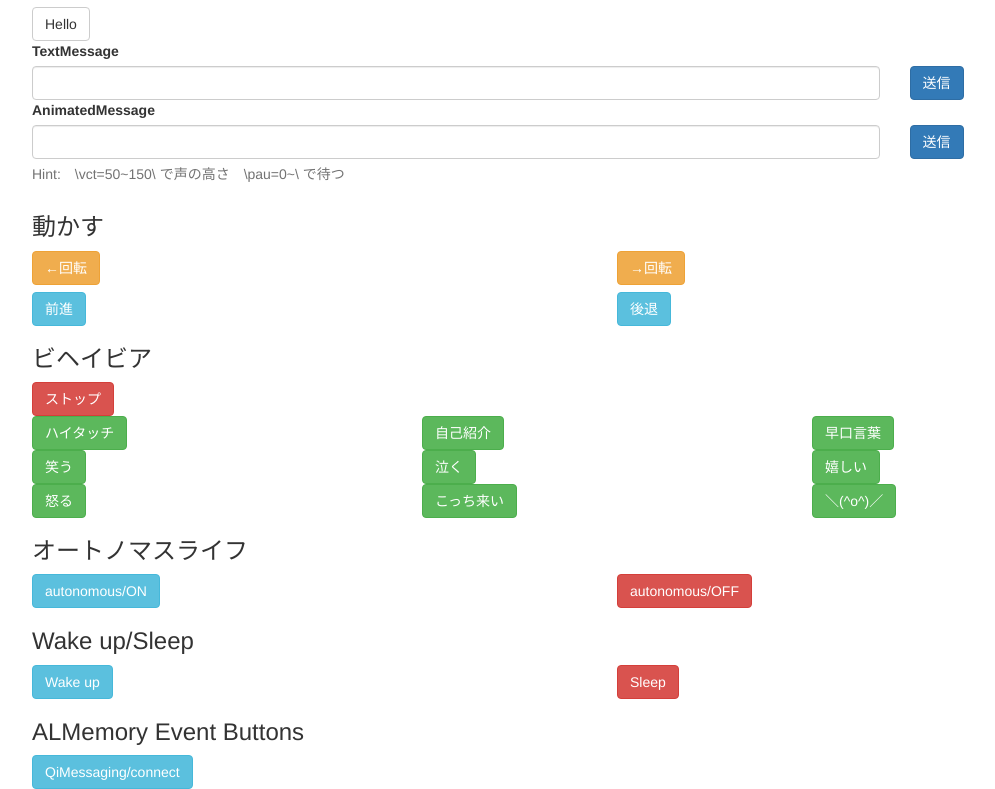
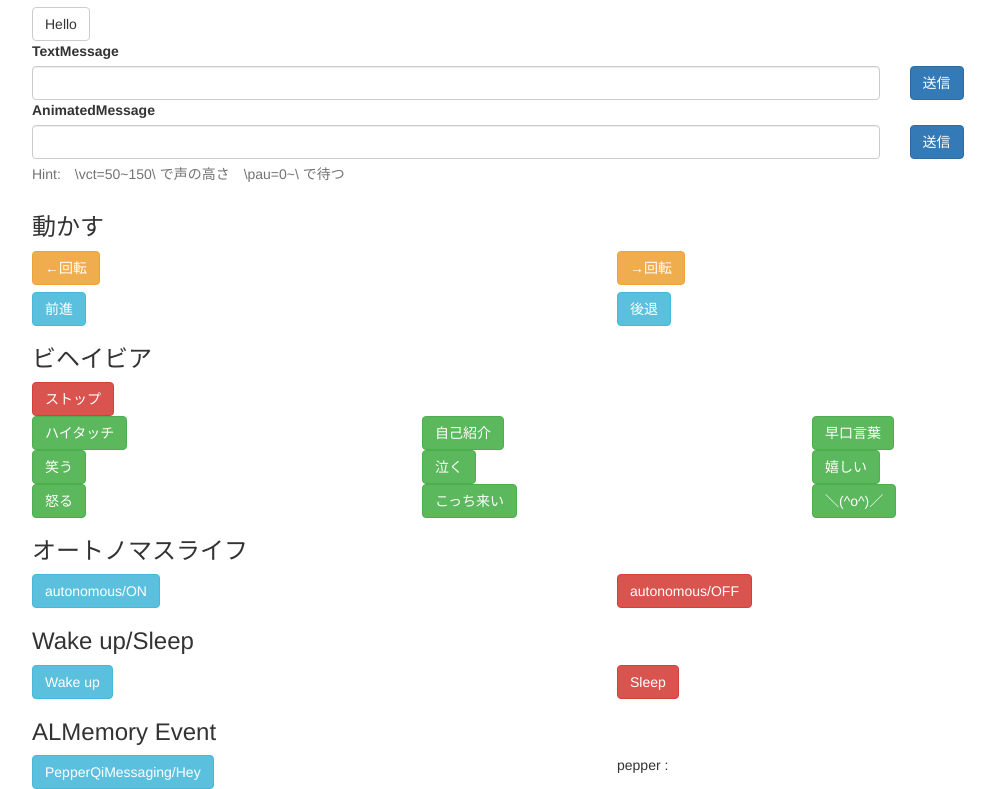
Before and after one commit to kuetsuhara/kuetsuhara.github.io, a plain HTML site: page pepperConnect.html in a window 1280 px wide. Shown: the part 350-1139 px from the top of the page, without its empty margins (53-1048 px from the left). Drawn offline with nearby package versions, Linux system fonts and the light colour scheme.

Commit message:
Pepperから来たテキストを受け取れるように変更

```diff
--- a/js/control.js
+++ b/js/control.js
@@ -219,5 +219,5 @@ function qimessagingMemorySubscribe(){
 
 function toTabletHandler(value) {
         console.log("PepperQiMessaging/Recoイベント発生: " + value);
-        $(".memory").val(value);
+        $(".memory").text(value);
 }
--- a/pepperConnect.html
+++ b/pepperConnect.html
@@ -129,10 +129,10 @@
 		<div class="col-xs-6" ><button onclick="sleepSwitch(true)" class="btn btn-info">Wake up</button></div>
 		<div class="col-xs-6" ><button onclick="sleepSwitch(false)" class="btn btn-danger">Sleep</button></div>
 	</div>
-	<h3>ALMemory Event Buttons</h3>
+	<h3>ALMemory Event</h3>
 	<div class = "row">
-		<div class="col-xs-6" ><button onclick="qimessagingMemoryEvent()" class="btn btn-info">QiMessaging/connect</button></div>
-		<div class="col-xs-6" ><div class="memory"></div></div>
+		<div class="col-xs-6" ><button onclick="qimessagingMemoryEvent()" class="btn btn-info">PepperQiMessaging/Hey</button></div>
+		<div class="col-xs-6" >pepper : <span class="memory"></span></div>
 	</div>
 
 
```
